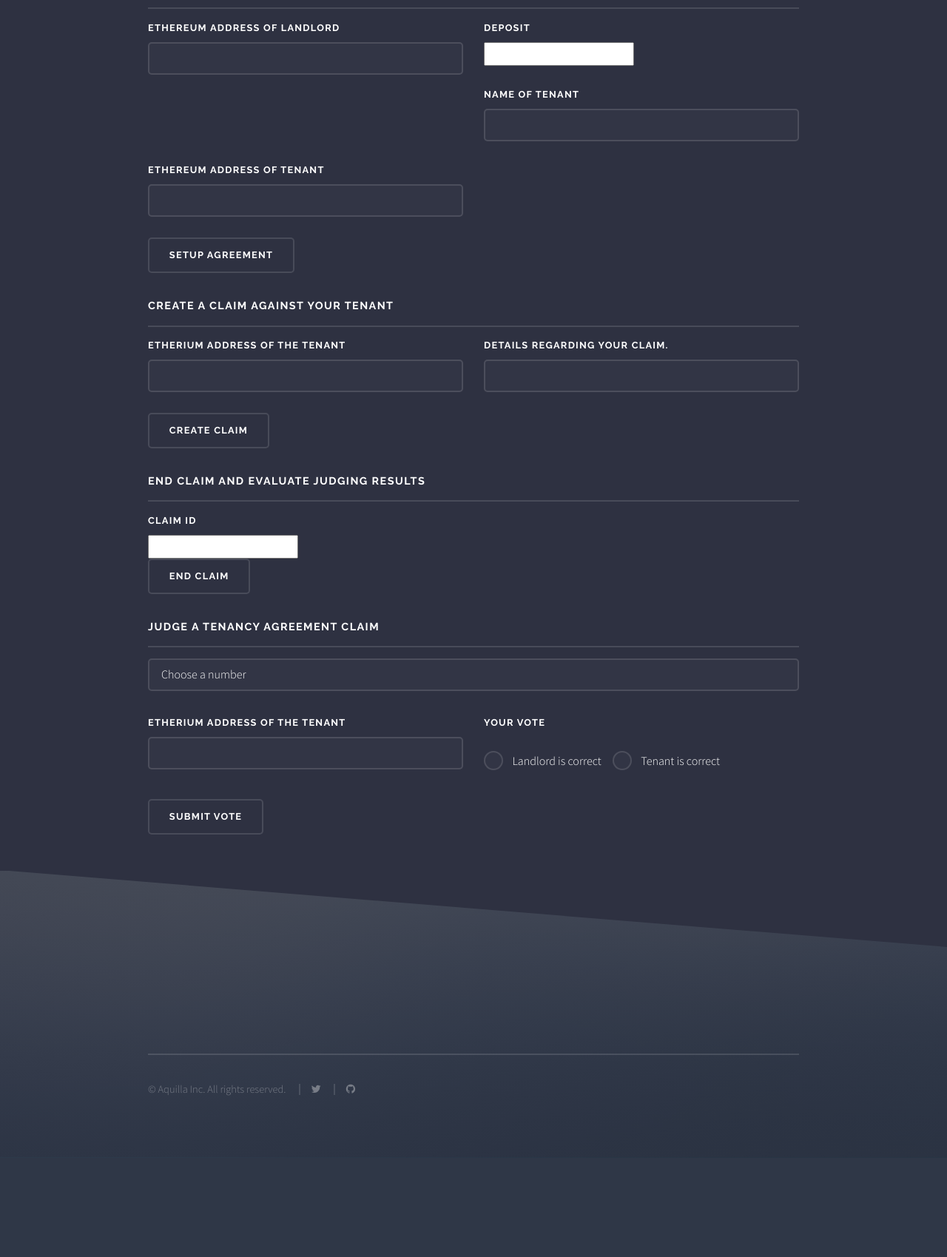
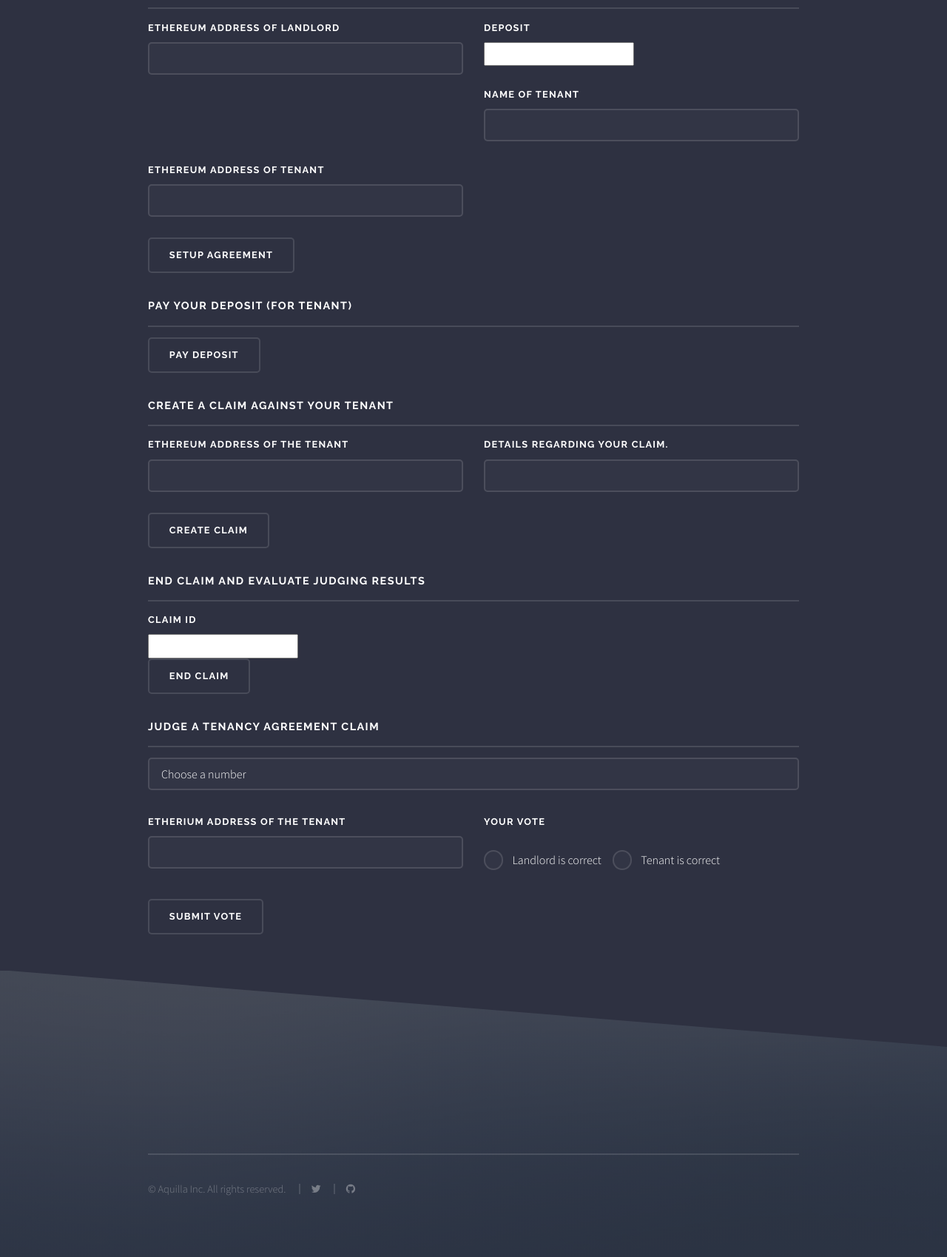
Before and after one commit to TheProgrammingDuck/TenancyAgreementVerifier, a Django app: page / in a window 1280 px wide. Shown: the part 1233-2932 px from the top of the page at 74% size. Before the commit the page ends 2714 px from the top, so only its background shows below. Run offline with Django 3.2, Linux system fonts and the light colour scheme.

Commit message:
Implemented pay button and fixed some bugs

```diff
--- a/Webapp/src/profiles/templates/market.html
+++ b/Webapp/src/profiles/templates/market.html
@@ -115,13 +115,13 @@
 										</div>
 										<div class="20u">
 										<h3 class="major">Setup your tenancy agreement</h3>
-										<form action="" id="Sell">
+										<form action="">
 											<div class="row uniform">
 												<div class="6u">
 													<label for="address">Ethereum Address of Landlord</label>
 													<input type="text" name="address" id="address" value="" size="512" />
 												</div>
-												<div class="6u">
+												<div>
 													<label for="id">Deposit</label>
 													<input type="number" name="deposit" id="deposit" value="" size="256" />
 												</div>
@@ -148,7 +148,7 @@
 												var button = document.getElementById('setupButton');
 
 												button.onclick = function() {
-													console.log('User clicked sell');
+													console.log('User clicked setupButton');
 
 													console.log('Getting landlord address');
 													var landlordAddress =  document.getElementById('address').value;
@@ -172,12 +172,41 @@
 
 										</div>
 
+										<div class="20u">
+										<h3 class="major">Pay your deposit (for tenant)</h3>
+
+										<div class="12u" id="payDeposit">
+											<ul class="actions">
+												<li><input type="button" value="Pay Deposit" id="payDepositButton" /></li>
+											</ul>
+										</div>
+
+										<script type="text/javascript">
+											$( document ).ready(function() {
+
+												console.log('Getting button');
+												var button = document.getElementById('setupButton');
+
+												button.onclick = function() {
+													console.log('User clicked sell');
+
+													pay();
+													}
+											});
+
+										</script>
+
+										</div>
+
+
+
+
 										<div class="20u" >
 										<h3 class="major">Create a claim against your tenant</h3>
 										<form action="" id="Create">
 											<div class="row uniform">
 												<div class="6u">
-													<label for="tenantAddress2">Etherium address of the tenant</label>
+													<label for="tenantAddress2">Ethereum address of the tenant</label>
 													<input type="text" name="tenantAddress2" id="tenantAddress2" value="" size="512" />
 												</div>
 												<div class="6u">
```
